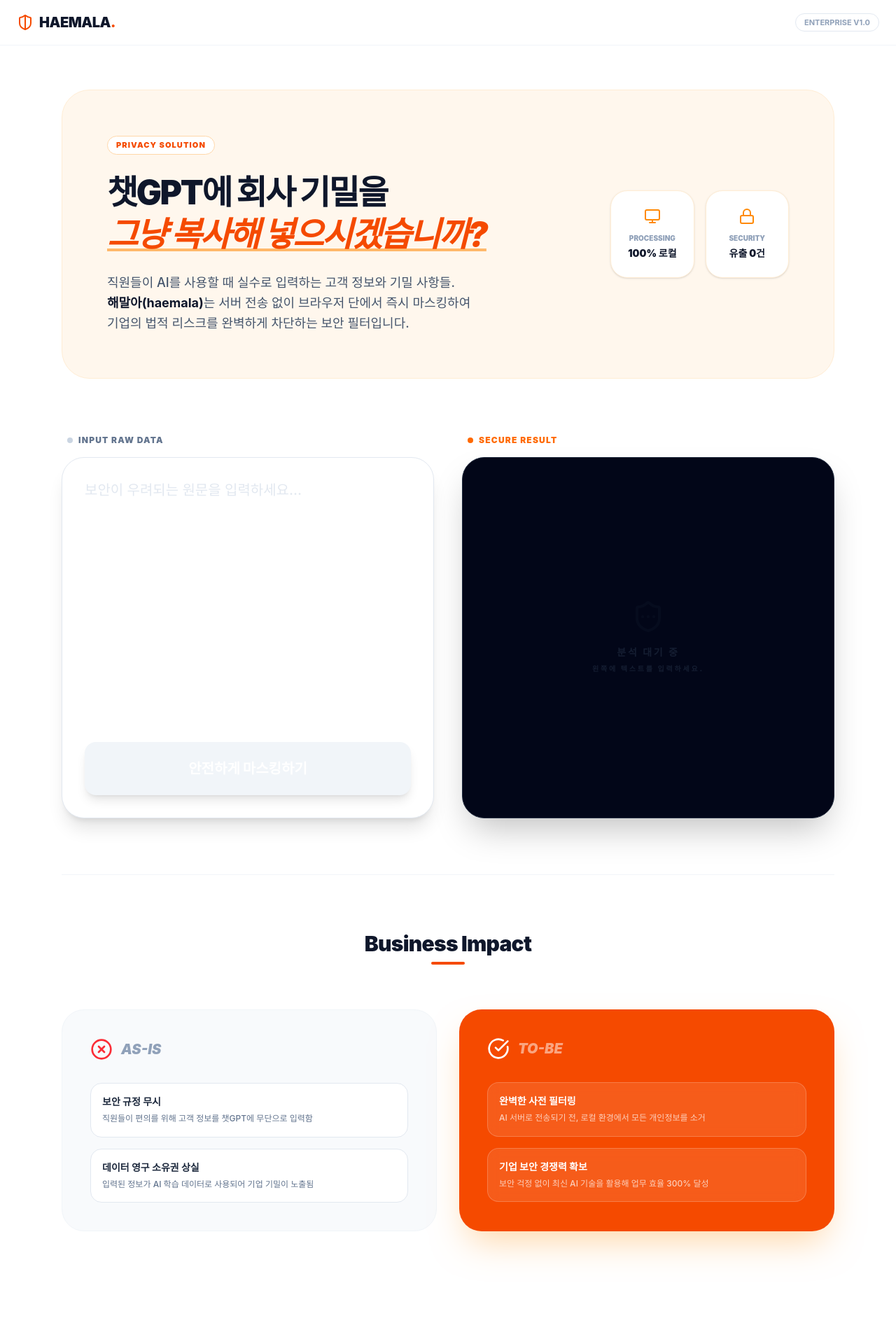
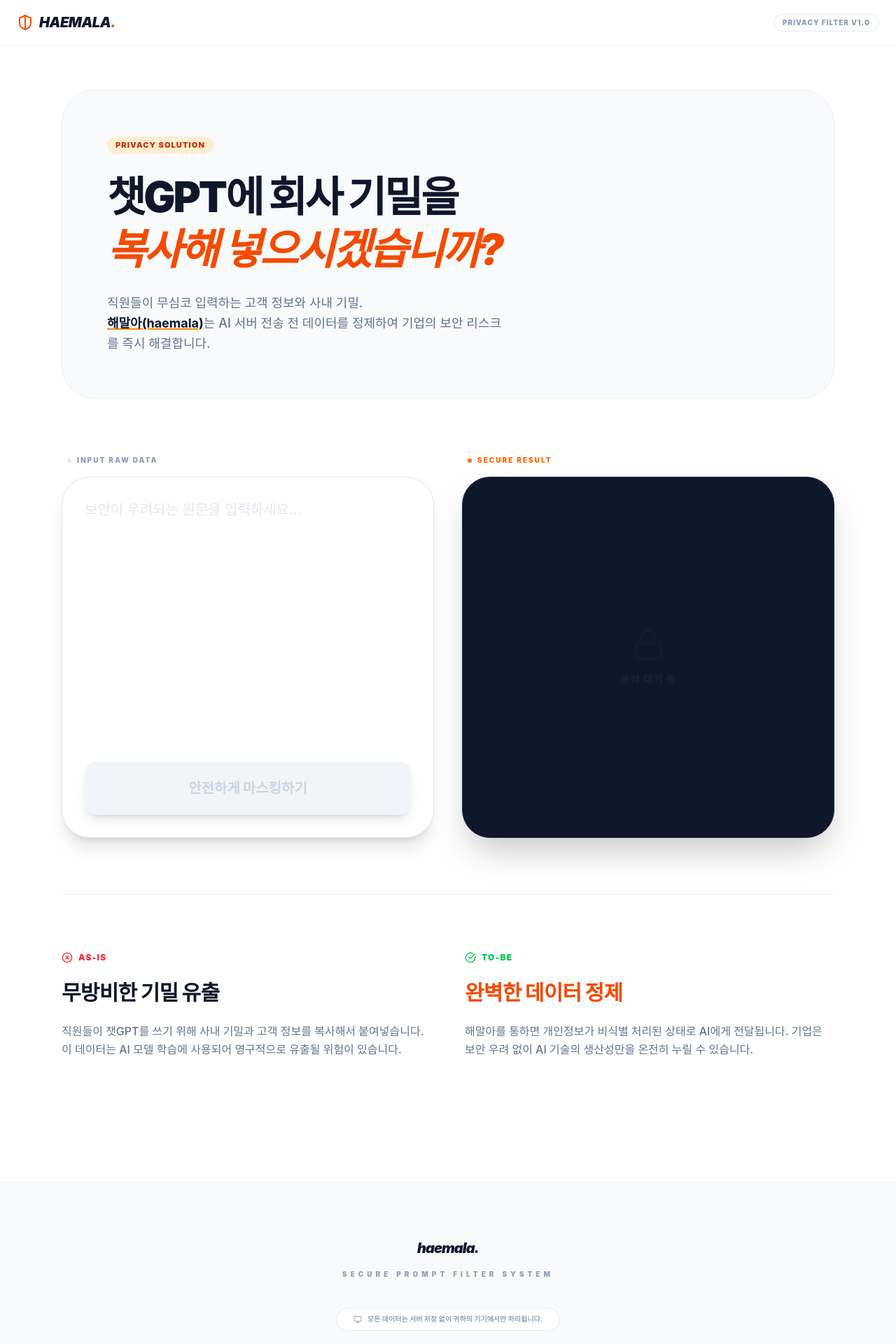
Before and after one commit to steamcool/haemala, a Next.js app: page / in a window 1280 px wide. Shown: the top 1920 px of the page at 70% size. Built offline with nearby package versions, Linux system fonts and the light colour scheme.

Commit message:
Fix: Remove duplicate props and update UI

```diff
--- a/app/page.tsx
+++ b/app/page.tsx
@@ -7,23 +7,26 @@
   ArrowRightLeft, ShieldHalf, History,
   ShieldCheck, Heart, Share2, AlertCircle,
   XCircle, CheckCircle, ArrowRight, ShieldIcon,
-  ShieldEllipsis, LockIcon, Monitor
+  Monitor, LockIcon
 } from "lucide-react";
 import { motion, AnimatePresence } from "framer-motion";
 
-export default function HaemalaProfessional() {
+export default function HaemalaFinalFixed() {
   const [input, setInput] = useState("");
   const [output, setOutput] = useState("");
   const [isWashing, setIsWashing] = useState(false);
-  const [copyStatus, setCopyStatus] = useState("Copy Result");
+  const [copyStatus, setCopyStatus] = useState("결과 복사하기");
   const [detectedTypes, setDetectedTypes] = useState<string[]>([]);
   const [isMounted, setIsMounted] = useState(false);
 
-  useEffect(() => setIsMounted(true), []);
+  useEffect(() => {
+    setIsMounted(true);
+  }, []);
 
   const handleWash = useCallback(() => {
     if (!input.trim() || isWashing) return;
     setIsWashing(true);
+
     setTimeout(() => {
       let text = input;
       const found = new Set<string>();
@@ -33,7 +36,14 @@
         { id: "연락처", regex: /(010|02|031|051|070|080)-\d{3,4}-\d{4}/g, replace: "[PHONE_PROTECTED]" },
         { id: "금융정보", regex: /\d{4}-\d{4}-\d{4}-\d{4}|\d{10,14}/g, replace: "[FINANCE_PROTECTED]" }
       ];
-      patterns.forEach(p => { if (p.regex.test(text)) { found.add(p.id); text = text.replace(p.regex, p.replace); } });
+
+      patterns.forEach(p => {
+        if (p.regex.test(text)) {
+          found.add(p.id);
+          text = text.replace(p.regex, p.replace);
+        }
+      });
+
       setDetectedTypes(Array.from(found));
       setOutput(text);
       setIsWashing(false);
@@ -44,60 +54,43 @@
 
   return (
     <div className="min-h-screen bg-white text-slate-900 font-sans selection:bg-orange-100">
-      {/* GNB */}
       <nav className="fixed top-0 w-full z-50 bg-white/90 backdrop-blur-md border-b border-slate-100">
         <div className="max-w-7xl mx-auto px-6 h-16 flex items-center justify-between">
-          <div className="flex items-center gap-2">
+          <div className="flex items-center gap-2 cursor-pointer" onClick={() => window.location.reload()}>
             <ShieldHalf size={24} className="text-orange-600" />
-            <span className="font-black text-xl tracking-tight uppercase">haemala<span className="text-orange-600">.</span></span>
+            <span className="font-black text-xl tracking-tight uppercase italic">haemala<span className="text-orange-600">.</span></span>
           </div>
-          <div className="flex items-center gap-3">
-            <span className="text-[11px] font-bold text-slate-400 border border-slate-200 px-3 py-1 rounded-full uppercase">Enterprise v1.0</span>
+          <div className="hidden sm:flex items-center gap-3">
+            <span className="text-[10px] font-black text-slate-400 border border-slate-200 px-3 py-1 rounded-full tracking-widest uppercase">Privacy Filter v1.0</span>
           </div>
         </div>
       </nav>
 
       <main className="max-w-6xl mx-auto px-6 pt-32 pb-24">
-        {/* 서비스 명분 (Why) 최상단 배치 */}
         <section className="mb-20">
-          <div className="bg-orange-50 border border-orange-100 rounded-[2.5rem] p-10 md:p-16 flex flex-col md:flex-row items-center gap-12">
-            <div className="flex-1 space-y-6">
-              <div className="inline-flex items-center gap-2 px-3 py-1 bg-white border border-orange-200 rounded-full text-orange-600 text-[11px] font-black tracking-widest uppercase">
+          <div className="bg-slate-50 border border-slate-200/50 rounded-[3rem] p-10 md:p-16 flex flex-col md:flex-row items-center gap-12">
+            <div className="flex-1 space-y-6 text-center md:text-left">
+              <div className="inline-flex items-center gap-2 px-3 py-1 bg-orange-100 text-orange-700 rounded-full text-[11px] font-black tracking-widest uppercase">
                 Privacy Solution
               </div>
-              <h1 className="text-4xl md:text-5xl font-black leading-tight tracking-tighter">
-                챗GPT에 회사 기밀을 <br />
-                <span className="text-orange-600 italic underline decoration-orange-300">그냥 복사해 넣으시겠습니까?</span>
+              <h1 className="text-4xl md:text-6xl font-black leading-tight tracking-tighter text-slate-900">
+                챗GPT에 회사 기밀을 <br className="hidden md:block" />
+                <span className="text-orange-600 italic">복사해 넣으시겠습니까?</span>
               </h1>
-              <p className="text-slate-600 font-medium leading-relaxed text-lg">
-                직원들이 AI를 사용할 때 실수로 입력하는 고객 정보와 기밀 사항들. <br />
-                <span className="text-slate-900 font-bold">해말아(haemala)</span>는 서버 전송 없이 브라우저 단에서 즉시 마스킹하여 <br />
-                기업의 법적 리스크를 완벽하게 차단하는 보안 필터입니다.
+              <p className="text-slate-500 font-medium leading-relaxed text-lg max-w-xl">
+                직원들이 무심코 입력하는 고객 정보와 사내 기밀. <br />
+                <span className="text-slate-900 font-bold underline decoration-orange-400 decoration-2">해말아(haemala)</span>는 AI 서버 전송 전 데이터를 정제하여 기업의 보안 리스크를 즉시 해결합니다.
               </p>
-            </div>
-            <div className="grid grid-cols-2 gap-4 w-full md:w-auto">
-              <div className="p-6 bg-white rounded-3xl shadow-sm border border-orange-100 text-center">
-                <Monitor className="mx-auto mb-3 text-orange-400" size={24} />
-                <div className="text-[10px] font-black text-slate-400 uppercase mb-1">Processing</div>
-                <div className="text-sm font-black text-slate-900">100% 로컬</div>
-              </div>
-              <div className="p-6 bg-white rounded-3xl shadow-sm border border-orange-100 text-center">
-                <LockIcon className="mx-auto mb-3 text-orange-400" size={24} />
-                <div className="text-[10px] font-black text-slate-400 uppercase mb-1">Security</div>
-                <div className="text-sm font-black text-slate-900">유출 0건</div>
-              </div>
             </div>
           </div>
         </section>
 
-        {/* 실전 세탁기 인터페이스 */}
         <section className="grid lg:grid-cols-2 gap-10 mb-20 items-stretch">
           <div className="flex flex-col h-full">
-            <div className="flex items-center gap-2 mb-4 px-2">
-              <span className="w-2 h-2 bg-slate-300 rounded-full" />
-              <h3 className="text-xs font-black text-slate-500 uppercase tracking-widest">Input Raw Data</h3>
+            <div className="flex items-center gap-2 mb-4 px-2 font-black text-[10px] text-slate-400 tracking-[0.2em] uppercase">
+              <div className="w-1.5 h-1.5 bg-slate-200 rounded-full" /> Input Raw Data
             </div>
-            <div className="flex-1 bg-white rounded-[2rem] border border-slate-200 shadow-xl p-8 focus-within:ring-4 focus-within:ring-orange-50 transition-all flex flex-col">
+            <div className="flex-1 bg-white rounded-[2.5rem] border border-slate-200 shadow-xl p-8 transition-all flex flex-col">
               <textarea
                 className="w-full flex-1 min-h-[350px] text-xl font-medium outline-none resize-none placeholder:text-slate-200"
                 placeholder="보안이 우려되는 원문을 입력하세요..."
@@ -107,42 +100,40 @@
               <button
                 onClick={handleWash}
                 disabled={isWashing || !input.trim()}
-                className="w-full mt-6 py-6 bg-slate-900 text-white font-black text-xl rounded-2xl hover:bg-orange-600 transition-all shadow-lg active:scale-[0.98] disabled:bg-slate-100"
+                className="w-full mt-6 py-6 bg-slate-900 text-white font-black text-xl rounded-2xl hover:bg-orange-600 transition-all shadow-lg active:scale-[0.98] disabled:bg-slate-100 disabled:text-slate-300"
               >
-                {isWashing ? "데이터 보안 처리 중..." : "안전하게 마스킹하기"}
+                {isWashing ? "데이터 처리 중..." : "안전하게 마스킹하기"}
               </button>
             </div>
           </div>
 
           <div className="flex flex-col h-full">
-            <div className="flex items-center gap-2 mb-4 px-2">
-              <span className="w-2 h-2 bg-orange-500 rounded-full" />
-              <h3 className="text-xs font-black text-orange-500 uppercase tracking-widest">Secure Result</h3>
+            <div className="flex items-center gap-2 mb-4 px-2 font-black text-[10px] text-orange-500 tracking-[0.2em] uppercase">
+              <div className="w-1.5 h-1.5 bg-orange-500 rounded-full animate-pulse" /> Secure Result
             </div>
-            <div className="flex-1 bg-slate-950 rounded-[2rem] border border-slate-800 shadow-2xl p-8 flex flex-col">
+            <div className="flex-1 bg-slate-900 rounded-[2.5rem] border border-slate-800 shadow-2xl p-8 flex flex-col">
               {output ? (
                 <>
                   <div className="flex flex-wrap gap-2 mb-6">
                     {detectedTypes.map((t, i) => (
-                      <span key={i} className="px-2 py-1 bg-orange-500/20 text-orange-400 rounded-md text-[9px] font-black uppercase tracking-tighter border border-orange-500/30 tracking-widest">
-                        {t} PROTECTED
+                      <span key={i} className="px-3 py-1 bg-orange-500/10 text-orange-400 rounded-md text-[10px] font-black uppercase tracking-widest border border-orange-500/20">
+                        {t} 감지됨
                       </span>
                     ))}
                   </div>
                   <div className="flex-1 text-xl md:text-2xl font-bold text-white leading-relaxed whitespace-pre-wrap">{output}</div>
                   <button
                     onClick={() => { navigator.clipboard.writeText(output); setCopyStatus("복사되었습니다!"); setTimeout(() => setCopyStatus("결과 복사하기"), 2000); }}
-                    className="w-full mt-6 py-6 bg-white text-slate-900 font-black text-xl rounded-2xl hover:bg-orange-500 hover:text-white transition-all active:scale-[0.98]"
+                    className="w-full mt-6 py-6 bg-white text-slate-900 font-black text-xl rounded-2xl hover:bg-orange-500 hover:text-white transition-all"
                   >
                     {copyStatus}
                   </button>
                 </>
               ) : (
                 <div className="flex-1 flex flex-col items-center justify-center text-slate-700">
-                  <ShieldEllipsis size={48} className="mb-4 opacity-10" />
-                  <p className="font-black text-sm uppercase tracking-[0.2em] opacity-40 text-center leading-relaxed">
-                    분석 대기 중<br />
-                    <span className="text-[10px]">왼쪽에 텍스트를 입력하세요.</span>
+                  <LockIcon size={48} className="mb-4 opacity-10" />
+                  <p className="font-black text-sm uppercase tracking-widest opacity-30 text-center">
+                    분석 대기 중
                   </p>
                 </div>
               )}
@@ -150,65 +141,33 @@
           </div>
         </section>
 
-        {/* AS-IS / TO-BE 시각화 */}
         <section className="py-20 border-t border-slate-100">
-          <div className="text-center mb-16 space-y-2">
-            <h2 className="text-3xl font-black tracking-tight">Business Impact</h2>
-            <div className="w-12 h-1 bg-orange-600 mx-auto rounded-full" />
-          </div>
-
-          <div className="grid md:grid-cols-2 gap-8">
-            <div className="p-10 rounded-[2rem] bg-slate-50 border border-slate-100 space-y-8">
-              <div className="flex items-center gap-3">
-                <XCircle className="text-red-500" size={32} />
-                <h4 className="text-xl font-black text-slate-400 italic uppercase">As-Is</h4>
+          <div className="grid md:grid-cols-2 gap-12">
+            <div className="space-y-6">
+              <div className="inline-flex items-center gap-2 text-red-500 font-black text-xs uppercase tracking-widest">
+                <XCircle size={16} /> AS-IS
               </div>
-              <div className="space-y-4">
-                <div className="p-4 bg-white rounded-2xl border border-slate-200">
-                  <p className="text-sm font-bold text-slate-800 mb-1">보안 규정 무시</p>
-                  <p className="text-xs text-slate-500 font-medium leading-relaxed">직원들이 편의를 위해 고객 정보를 챗GPT에 무단으로 입력함</p>
-                </div>
-                <div className="p-4 bg-white rounded-2xl border border-slate-200">
-                  <p className="text-sm font-bold text-slate-800 mb-1">데이터 영구 소유권 상실</p>
-                  <p className="text-xs text-slate-500 font-medium leading-relaxed">입력된 정보가 AI 학습 데이터로 사용되어 기업 기밀이 노출됨</p>
-                </div>
+              <h3 className="text-3xl font-black tracking-tight">무방비한 기밀 유출</h3>
+              <p className="text-slate-500 font-medium leading-relaxed">직원들이 챗GPT를 쓰기 위해 사내 기밀과 고객 정보를 복사해서 붙여넣습니다. 이 데이터는 AI 모델 학습에 사용되어 영구적으로 유출될 위험이 있습니다.</p>
+            </div>
+            <div className="space-y-6">
+              <div className="inline-flex items-center gap-2 text-green-500 font-black text-xs uppercase tracking-widest">
+                <CheckCircle size={16} /> TO-BE
               </div>
-            </div>
-
-            <div className="p-10 rounded-[2rem] bg-orange-600 space-y-8 shadow-2xl shadow-orange-200">
-              <div className="flex items-center gap-3">
-                <CheckCircle className="text-white" size={32} />
-                <h4 className="text-xl font-black text-white/50 italic uppercase">To-Be</h4>
-              </div>
-              <div className="space-y-4">
-                <div className="p-4 bg-white/10 rounded-2xl border border-white/20 backdrop-blur-sm">
-                  <p className="text-sm font-bold text-white mb-1">완벽한 사전 필터링</p>
-                  <p className="text-xs text-white/70 font-medium leading-relaxed">AI 서버로 전송되기 전, 로컬 환경에서 모든 개인정보를 소거</p>
-                </div>
-                <div className="p-4 bg-white/10 rounded-2xl border border-white/20 backdrop-blur-sm">
-                  <p className="text-sm font-bold text-white mb-1">기업 보안 경쟁력 확보</p>
-                  <p className="text-xs text-white/70 font-medium leading-relaxed">보안 걱정 없이 최신 AI 기술을 활용해 업무 효율 300% 달성</p>
-                </div>
-              </div>
+              <h3 className="text-3xl font-black tracking-tight text-orange-600">완벽한 데이터 정제</h3>
+              <p className="text-slate-500 font-medium leading-relaxed">해말아를 통하면 개인정보가 비식별 처리된 상태로 AI에게 전달됩니다. 기업은 보안 우려 없이 AI 기술의 생산성만을 온전히 누릴 수 있습니다.</p>
             </div>
           </div>
         </section>
       </main>
 
       <footer className="py-20 bg-slate-50 border-t border-slate-100 text-center">
-        <div className="flex items-center justify-center gap-2 mb-6">
-          <ShieldHalf className="text-slate-900" size={20} />
-          <span className="font-black text-xl italic tracking-tighter">haemala.</span>
-        </div>
-        <p className="text-slate-400 text-[10px] font-black uppercase tracking-[0.5em] mb-10 leading-loose">
-          Secure Local Processing Technology<br />
-          Enterprise-Grade Privacy Filter
+        <div className="font-black text-xl italic tracking-tighter mb-4">haemala.</div>
+        <p className="text-slate-400 text-[10px] font-black tracking-[0.5em] uppercase mb-10">
+          Secure Prompt Filter System
         </p>
-        <div className="flex flex-col items-center gap-4">
-          <div className="inline-flex items-center gap-2 px-6 py-2 bg-white rounded-full text-slate-400 text-[11px] font-bold border border-slate-200 shadow-sm">
-            <Heart size={12} className="text-red-500" /> 광고 수익으로 운영되는 공익적 보안 서비스
-          </div>
-          <p className="text-[10px] text-slate-300 font-medium">© 2026 haemala. All rights reserved.</p>
+        <div className="inline-flex items-center gap-2 px-6 py-2 bg-white rounded-full text-slate-400 text-[10px] font-bold border border-slate-200">
+          <Monitor size={12} /> 모든 데이터는 서버 저장 없이 귀하의 기기에서만 처리됩니다.
         </div>
       </footer>
     </div>
```
